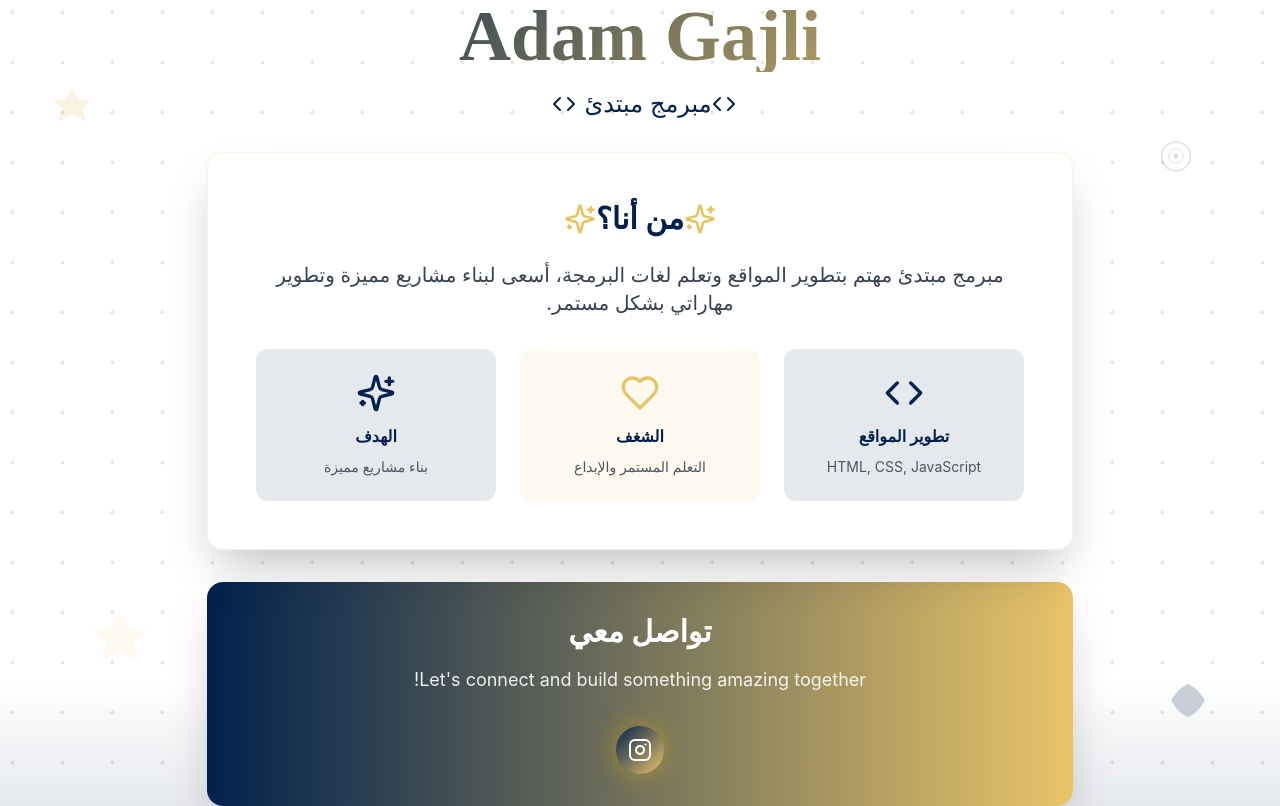
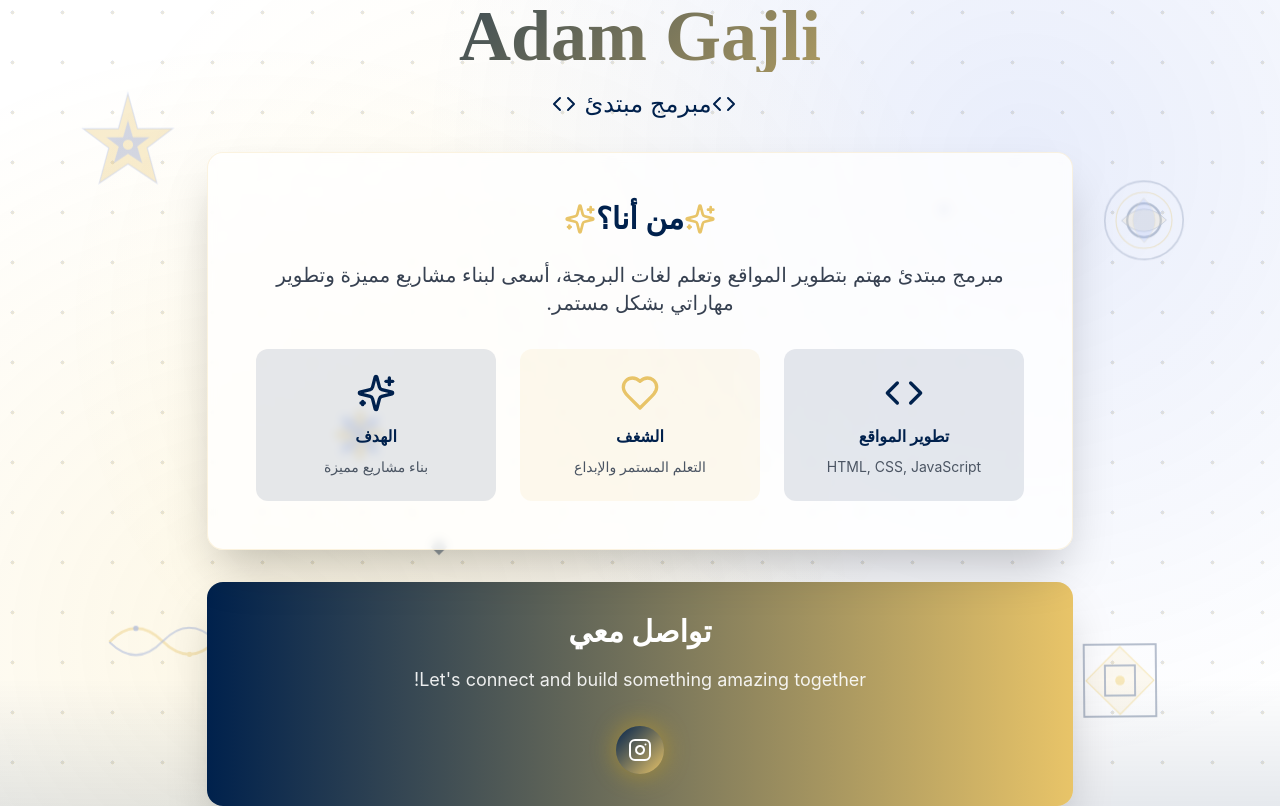
Before and after one commit to ADAMGAJLI/adam-gajli-portfolio-mosaics, a React (Vite) app: page / in a window 1280 px wide. Built offline with nearby package versions, Linux system fonts and the light colour scheme.

Commit message:
Add Jali-style patterns
Implement Jali-style patterns in the Moroccan design.

```diff
--- a/src/components/MoroccanPattern.tsx
+++ b/src/components/MoroccanPattern.tsx
@@ -4,56 +4,137 @@ import React from 'react';
 const MoroccanPattern = () => {
   return (
     <div className="absolute inset-0 overflow-hidden pointer-events-none">
-      {/* نقوش مغربية متحركة */}
-      <div className="absolute top-20 left-10 w-16 h-16 animate-float">
-        <svg viewBox="0 0 100 100" className="w-full h-full text-moroccan-gold opacity-20">
-          <path
-            d="M50 10 L60 30 L80 30 L66 44 L72 64 L50 52 L28 64 L34 44 L20 30 L40 30 Z"
-            fill="currentColor"
-          />
+      {/* زخارف الجليز المغربي المعقدة */}
+
+      {/* نجمة ثمانية كبيرة مع تفاصيل الجليز */}
+      <div className="absolute top-20 left-16 w-32 h-32 animate-float">
+        <svg viewBox="0 0 200 200" className="w-full h-full text-moroccan-gold opacity-30">
+          <g transform="translate(100,100)">
+            {/* النجمة الخارجية */}
+            <path
+              d="M0,-80 L15,-25 L70,-25 L30,5 L45,60 L0,30 L-45,60 L-30,5 L-70,-25 L-15,-25 Z"
+              fill="currentColor"
+              stroke="rgba(29, 78, 216, 0.4)"
+              strokeWidth="2"
+            />
+            {/* النجمة الداخلية */}
+            <path
+              d="M0,-40 L8,-12 L35,-12 L15,3 L23,30 L0,15 L-23,30 L-15,3 L-35,-12 L-8,-12 Z"
+              fill="rgba(29, 78, 216, 0.6)"
+              stroke="currentColor"
+              strokeWidth="1"
+            />
+            {/* المركز */}
+            <circle cx="0" cy="0" r="8" fill="currentColor"/>
+          </g>
         </svg>
       </div>
 
-      <div className="absolute top-32 right-20 w-12 h-12 animate-float" style={{ animationDelay: '1s' }}>
-        <svg viewBox="0 0 100 100" className="w-full h-full text-moroccan-blue opacity-15">
-          <circle cx="50" cy="50" r="30" fill="none" stroke="currentColor" strokeWidth="3"/>
-          <circle cx="50" cy="50" r="15" fill="none" stroke="currentColor" strokeWidth="2"/>
-          <circle cx="50" cy="50" r="5" fill="currentColor"/>
+      {/* زخرفة أرابيسك متداخلة */}
+      <div className="absolute top-40 right-20 w-28 h-28 animate-float" style={{ animationDelay: '1s' }}>
+        <svg viewBox="0 0 200 200" className="w-full h-full text-moroccan-blue opacity-25">
+          <g transform="translate(100,100)">
+            {/* دوائر متداخلة */}
+            <circle cx="0" cy="0" r="70" fill="none" stroke="currentColor" strokeWidth="3" opacity="0.6"/>
+            <circle cx="0" cy="0" r="50" fill="none" stroke="rgba(234, 179, 8, 0.8)" strokeWidth="2"/>
+            <circle cx="0" cy="0" r="30" fill="none" stroke="currentColor" strokeWidth="4"/>
+            {/* أشكال متقاطعة */}
+            <path d="M-40,0 Q0,-40 40,0 Q0,40 -40,0" fill="rgba(234, 179, 8, 0.3)" stroke="currentColor" strokeWidth="1"/>
+            <path d="M0,-40 Q40,0 0,40 Q-40,0 0,-40" fill="rgba(29, 78, 216, 0.3)" stroke="rgba(234, 179, 8, 0.6)" strokeWidth="1"/>
+          </g>
         </svg>
       </div>
 
-      <div className="absolute bottom-32 left-20 w-20 h-20 animate-float" style={{ animationDelay: '2s' }}>
-        <svg viewBox="0 0 100 100" className="w-full h-full text-moroccan-gold opacity-10">
-          <polygon
-            points="50,15 61,35 85,35 67,50 73,74 50,62 27,74 33,50 15,35 39,35"
-            fill="currentColor"
-          />
+      {/* خط كوفي مستوحى من الجليز */}
+      <div className="absolute bottom-32 left-24 w-40 h-20 animate-float" style={{ animationDelay: '2s' }}>
+        <svg viewBox="0 0 240 120" className="w-full h-full text-moroccan-gold opacity-35">
+          <g>
+            {/* خطوط متداخلة */}
+            <path d="M20,60 Q60,20 100,60 Q140,100 180,60 Q220,20 240,60"
+                  fill="none" stroke="currentColor" strokeWidth="4"/>
+            <path d="M20,60 Q60,100 100,60 Q140,20 180,60 Q220,100 240,60"
+                  fill="none" stroke="rgba(29, 78, 216, 0.6)" strokeWidth="3"/>
+            {/* نقاط زينة */}
+            <circle cx="60" cy="40" r="4" fill="rgba(29, 78, 216, 0.8)"/>
+            <circle cx="140" cy="80" r="4" fill="currentColor"/>
+            <circle cx="180" cy="40" r="4" fill="rgba(29, 78, 216, 0.8)"/>
+          </g>
         </svg>
       </div>
 
-      <div className="absolute bottom-20 right-16 w-14 h-14 animate-float" style={{ animationDelay: '0.5s' }}>
-        <svg viewBox="0 0 100 100" className="w-full h-full text-moroccan-blue opacity-20">
-          <path
-            d="M50 20 Q70 30 80 50 Q70 70 50 80 Q30 70 20 50 Q30 30 50 20"
-            fill="currentColor"
-          />
+      {/* زخرفة هندسية مربعة */}
+      <div className="absolute bottom-20 right-28 w-24 h-24 animate-float" style={{ animationDelay: '0.5s' }}>
+        <svg viewBox="0 0 160 160" className="w-full h-full text-moroccan-blue opacity-30">
+          <g transform="translate(80,80)">
+            {/* مربعات متداخلة */}
+            <rect x="-60" y="-60" width="120" height="120" fill="none" stroke="currentColor" strokeWidth="3" transform="rotate(0)"/>
+            <rect x="-40" y="-40" width="80" height="80" fill="rgba(234, 179, 8, 0.2)" stroke="rgba(234, 179, 8, 0.8)" strokeWidth="2" transform="rotate(45)"/>
+            <rect x="-25" y="-25" width="50" height="50" fill="none" stroke="currentColor" strokeWidth="3" transform="rotate(0)"/>
+            <circle cx="0" cy="0" r="8" fill="rgba(234, 179, 8, 0.9)"/>
+          </g>
         </svg>
       </div>
 
-      <div className="absolute top-1/2 left-1/4 w-8 h-8 animate-float" style={{ animationDelay: '3s' }}>
-        <svg viewBox="0 0 100 100" className="w-full h-full text-moroccan-gold opacity-15">
-          <rect x="30" y="30" width="40" height="40" fill="none" stroke="currentColor" strokeWidth="4" transform="rotate(45 50 50)"/>
+      {/* زخرفة زهرة مغربية */}
+      <div className="absolute top-1/2 left-1/4 w-20 h-20 animate-float" style={{ animationDelay: '3s' }}>
+        <svg viewBox="0 0 120 120" className="w-full h-full text-moroccan-gold opacity-28">
+          <g transform="translate(60,60)">
+            {/* بتلات الزهرة */}
+            <path d="M0,-40 Q20,-20 0,0 Q-20,-20 0,-40" fill="currentColor" transform="rotate(0)"/>
+            <path d="M0,-40 Q20,-20 0,0 Q-20,-20 0,-40" fill="rgba(29, 78, 216, 0.6)" transform="rotate(45)"/>
+            <path d="M0,-40 Q20,-20 0,0 Q-20,-20 0,-40" fill="currentColor" transform="rotate(90)"/>
+            <path d="M0,-40 Q20,-20 0,0 Q-20,-20 0,-40" fill="rgba(29, 78, 216, 0.6)" transform="rotate(135)"/>
+            <path d="M0,-40 Q20,-20 0,0 Q-20,-20 0,-40" fill="currentColor" transform="rotate(180)"/>
+            <path d="M0,-40 Q20,-20 0,0 Q-20,-20 0,-40" fill="rgba(29, 78, 216, 0.6)" transform="rotate(225)"/>
+            <path d="M0,-40 Q20,-20 0,0 Q-20,-20 0,-40" fill="currentColor" transform="rotate(270)"/>
+            <path d="M0,-40 Q20,-20 0,0 Q-20,-20 0,-40" fill="rgba(29, 78, 216, 0.6)" transform="rotate(315)"/>
+            {/* مركز الزهرة */}
+            <circle cx="0" cy="0" r="6" fill="rgba(29, 78, 216, 0.9)"/>
+          </g>
         </svg>
       </div>
 
-      <div className="absolute top-3/4 right-1/3 w-10 h-10 animate-float" style={{ animationDelay: '1.5s' }}>
-        <svg viewBox="0 0 100 100" className="w-full h-full text-moroccan-blue opacity-12">
-          <path
-            d="M50 25 L65 40 L80 25 L75 50 L80 75 L65 60 L50 75 L35 60 L20 75 L25 50 L20 25 L35 40 Z"
-            fill="currentColor"
-          />
+      {/* زخرفة سداسية */}
+      <div className="absolute top-3/4 right-1/3 w-16 h-16 animate-float" style={{ animationDelay: '1.5s' }}>
+        <svg viewBox="0 0 100 100" className="w-full h-full text-moroccan-blue opacity-32">
+          <g transform="translate(50,50)">
+            {/* السداسي الخارجي */}
+            <path d="M0,-35 L30,-17.5 L30,17.5 L0,35 L-30,17.5 L-30,-17.5 Z"
+                  fill="rgba(234, 179, 8, 0.3)" stroke="currentColor" strokeWidth="2"/>
+            {/* السداسي الداخلي */}
+            <path d="M0,-20 L17,-10 L17,10 L0,20 L-17,10 L-17,-10 Z"
+                  fill="rgba(29, 78, 216, 0.4)" stroke="rgba(234, 179, 8, 0.8)" strokeWidth="1"/>
+            {/* خطوط داخلية */}
+            <line x1="0" y1="-35" x2="0" y2="35" stroke="rgba(234, 179, 8, 0.6)" strokeWidth="1"/>
+            <line x1="-30" y1="-17.5" x2="30" y2="17.5" stroke="rgba(234, 179, 8, 0.6)" strokeWidth="1"/>
+            <line x1="-30" y1="17.5" x2="30" y2="-17.5" stroke="rgba(234, 179, 8, 0.6)" strokeWidth="1"/>
+          </g>
         </svg>
       </div>
+
+      {/* زخارف صغيرة متناثرة */}
+      <div className="absolute top-1/4 right-1/4 w-8 h-8 animate-float" style={{ animationDelay: '4s' }}>
+        <svg viewBox="0 0 60 60" className="w-full h-full text-moroccan-gold opacity-40">
+          <circle cx="30" cy="30" r="20" fill="none" stroke="currentColor" strokeWidth="2"/>
+          <circle cx="30" cy="30" r="10" fill="rgba(29, 78, 216, 0.6)"/>
+          <circle cx="30" cy="30" r="4" fill="currentColor"/>
+        </svg>
+      </div>
+
+      <div className="absolute top-2/3 left-1/3 w-6 h-6 animate-float" style={{ animationDelay: '2.5s' }}>
+        <svg viewBox="0 0 40 40" className="w-full h-full text-moroccan-blue opacity-45">
+          <rect x="10" y="10" width="20" height="20" fill="currentColor" transform="rotate(45 20 20)"/>
+        </svg>
+      </div>
+
+      {/* خلفية نقوش إضافية */}
+      <div className="absolute inset-0" style={{
+        backgroundImage: `
+          radial-gradient(circle at 20% 80%, rgba(234, 179, 8, 0.1) 0%, transparent 50%),
+          radial-gradient(circle at 80% 20%, rgba(29, 78, 216, 0.1) 0%, transparent 50%),
+          radial-gradient(circle at 40% 40%, rgba(234, 179, 8, 0.05) 0%, transparent 50%)
+        `
+      }}></div>
     </div>
   );
 };
```
